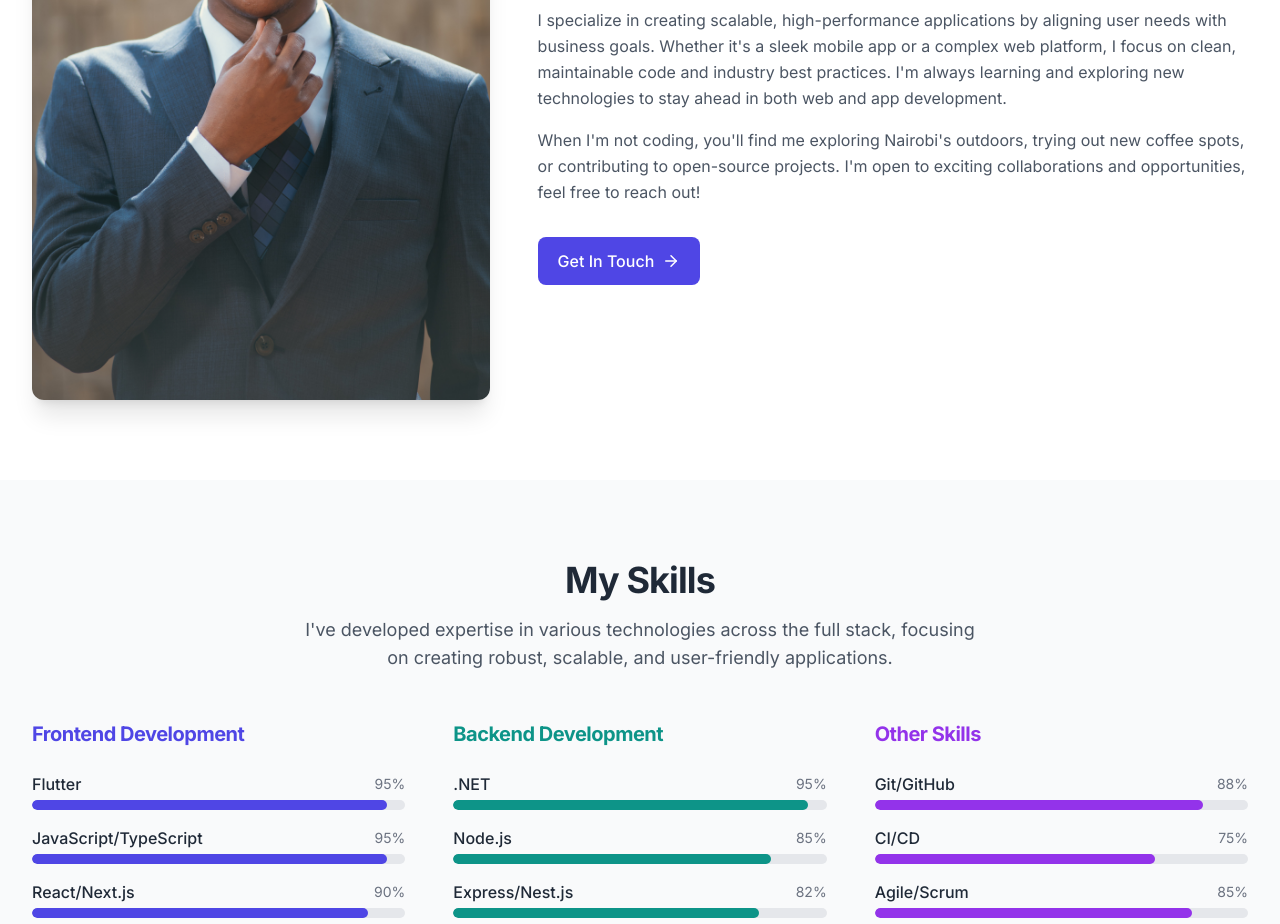
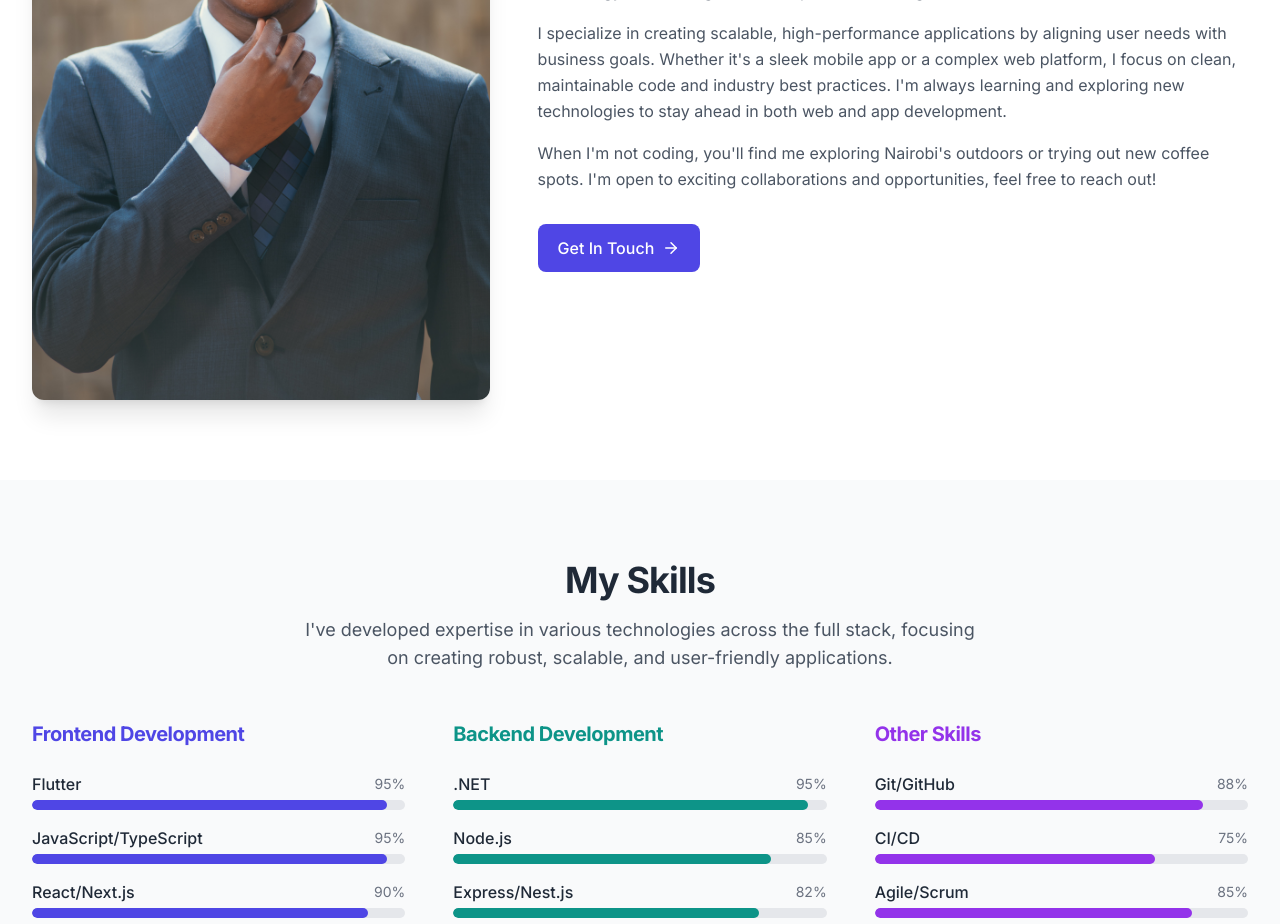
Before and after one commit to trevor900trill/portfolio, a React (Vite) app: page /about in a window 1280 px wide. Shown: the part 800-1724 px from the top of the page. Built offline with nearby package versions, Linux system fonts and the light colour scheme.

Commit message:
experience updates

```diff
--- a/src/pages/About.tsx
+++ b/src/pages/About.tsx
@@ -105,9 +105,9 @@ const About: React.FC = () => {
                   </p>
                   <p>
                     When I&apos;m not coding, you&apos;ll find me exploring
-                    Nairobi&apos;s outdoors, trying out new coffee spots, or
-                    contributing to open-source projects. I'm open to exciting
-                    collaborations and opportunities, feel free to reach out!
+                    Nairobi&apos;s outdoors or trying out new coffee spots. I'm
+                    open to exciting collaborations and opportunities, feel free
+                    to reach out!
                   </p>
                 </div>
                 <div className="mt-8">
```
